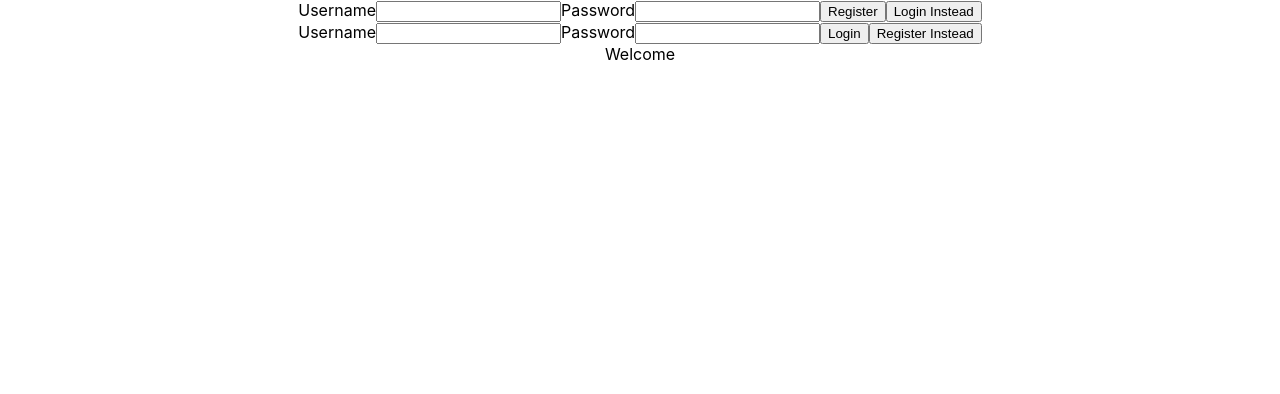
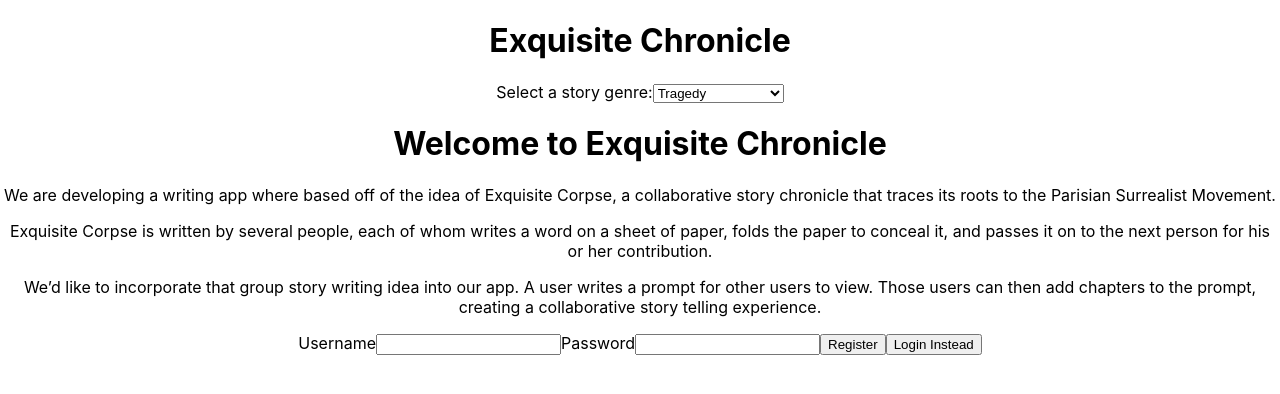
Before and after one commit to EJLugo/exquisite-chronicle, a React (Create React App) app in the folder client/: page / in a window 1280 px wide. Shown: the top 394 px of the page. Built offline with nearby package versions, Linux system fonts and the light colour scheme.

Commit message:
drowpdown component added

```diff
--- a/client/src/App.js
+++ b/client/src/App.js
@@ -1,9 +1,11 @@
 import React, { Component } from 'react';
+import { Fragment } from 'react';
 import './App.css';
 import axios from 'axios';
 import RegisterForm from './components/RegisterForm';
 import LoginForm from './components/LoginForm';
 import Welcome from './components/Welcome';
+import Dropdown from './components/Dropdown';
 
 class App extends Component {
   constructor(props) {
@@ -20,8 +22,11 @@ class App extends Component {
       token: null,
 
     };
+    this.handleChange = this.handleChange.bind(this);
+    this.renderUserview = this.renderUserview.bind(this);
 
   }
+
 
   swapUserForm(){
     this.setState(prevState => {
@@ -47,12 +52,50 @@ class App extends Component {
     }));
   }
 
+  renderUserview() {
+    const { userView, formData } = this.state;
+    const { username, password } = formData;
+    if (userView === 'register') {
+      return (
+        <RegisterForm
+          handleChange={this.handleChange}
+          username={username}
+          password={password}
+          swapUserForm={this.swapUserForm}
+        />
+      );
+    } else {
+      return (
+        <LoginForm
+          handleChange={this.handleChange}
+          username={username}
+          password={password}
+          swapUserForm={this.swapUserForm}
+        />
+      );
+    }
+  }
+
   render() {
+    const { loggedIn, currentUser } = this.state;
     return (
       <div className="App">
-        <RegisterForm />
-        <LoginForm />
+        <h1>Exquisite Chronicle</h1>
+        <Dropdown />
         <Welcome />
+      {/* if currentUser is true, show username */}
+        {currentUser && (
+          <div>
+            The current user is: {currentUser.username}
+          </div>
+        )}
+      {/* if loggedIn is true, */}
+        {loggedIn ? (
+          <Fragment>
+            <Welcome />
+          </Fragment>
+        ) : this.renderUserview()
+        }
       </div>
     );
   }
--- /dev/null
+++ b/client/src/components/Dropdown.js
@@ -0,0 +1,38 @@
+import React, {Component} from "react";
+
+export default class Dropdown extends Component{
+  constructor(props){
+    super(props);
+    this.state = {
+      storyGenres: ['Tragedy','Science fiction','Fantasy','Mythology','Adventure','Mystery,','Drama','Romance','Action / Adventure','Horror']
+    };
+this.handleChange = this.handleChange.bind(this);
+  }
+
+handleChange(e){
+    this.setState({
+      value: e.target.value,
+    });
+}
+
+  render(){
+    return(
+      <div>
+        <div >
+          <label >
+            Select a story genre:
+            <select className='dropdownList' value={this.state.value} onChange={this.handleChange}>
+              {
+                this.state.storyGenres.map(genre =>(
+                  <option key={genre.id}
+                          value={genre}
+                    >{genre}</option>
+                ))
+              }
+            </select>
+          </label>
+        </div>
+    </div>
+    )
+  }
+}
--- a/client/src/components/Welcome.js
+++ b/client/src/components/Welcome.js
@@ -2,6 +2,15 @@ import React from 'react';
 
 export default (props) => (
   <div>
-    Welcome
+    <h1>Welcome to Exquisite Chronicle</h1>
+    <p>We are developing a writing app where based off of the idea of Exquisite Corpse,
+       a collaborative story chronicle that traces its roots to the Parisian Surrealist
+       Movement.</p>
+    <p>Exquisite Corpse is written by several people, each of whom writes a word on a
+       sheet of paper, folds the paper to conceal it, and passes it on to the next person
+       for his or her contribution.</p>
+    <p>We’d like to incorporate that group story writing idea into our app. A user writes
+       a prompt for other users to view. Those users can then add chapters to the prompt,
+      creating a collaborative story telling experience.</p>
   </div>
 )
```
